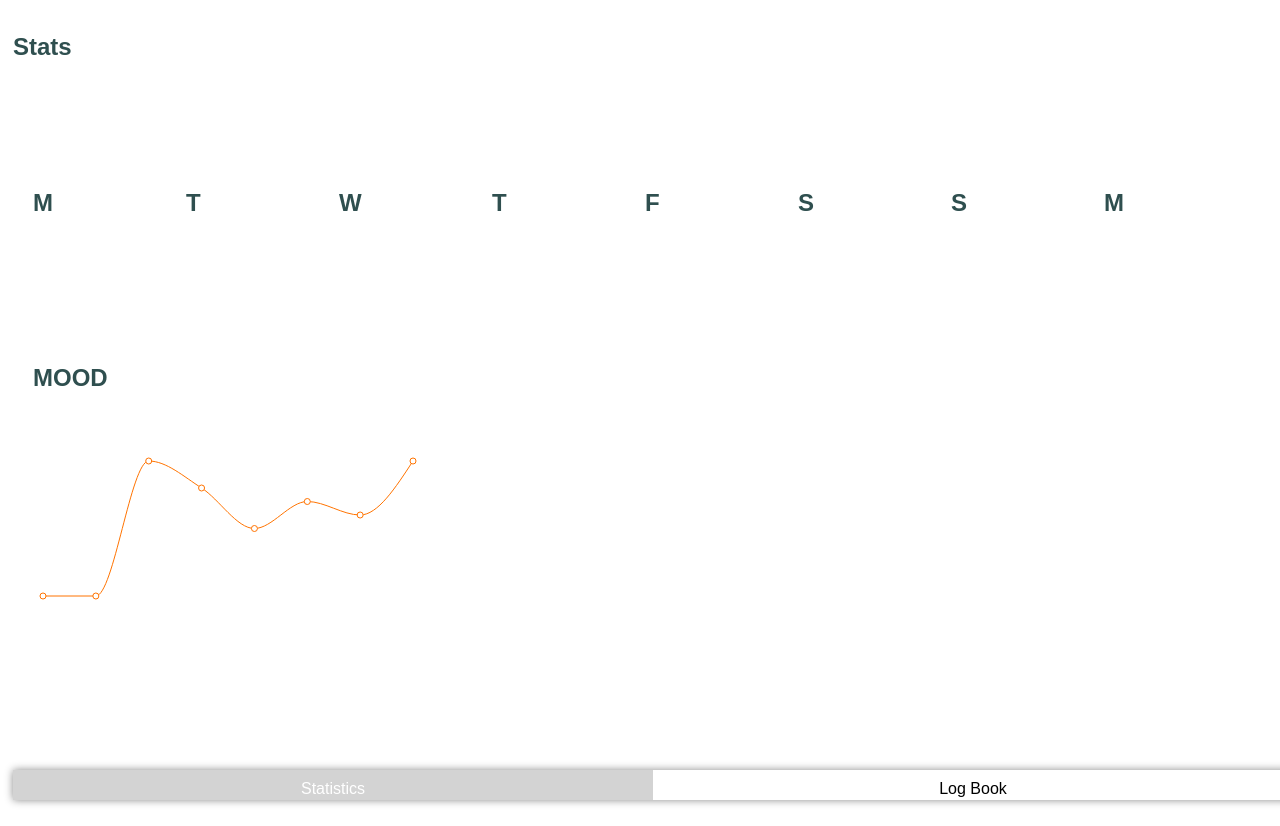
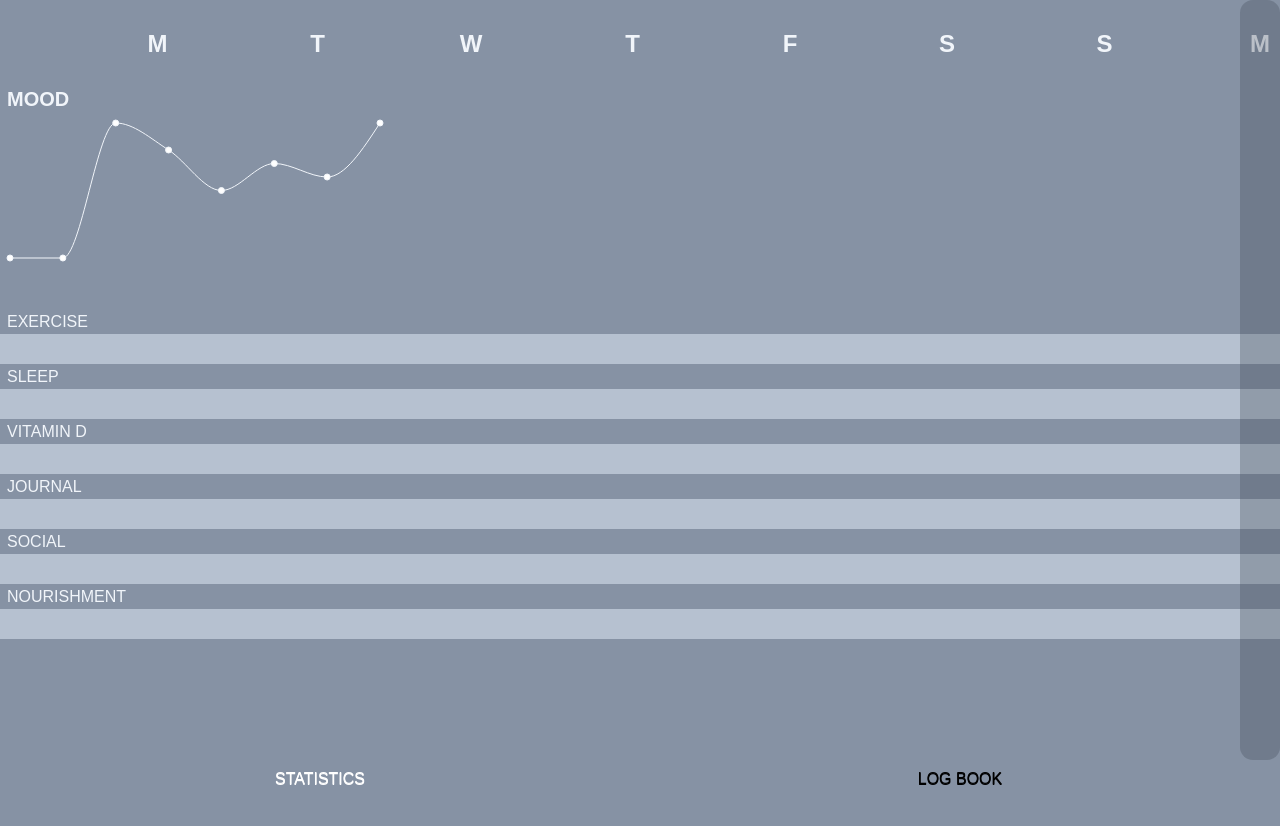
Before and after one commit to sophiewupperman/soul-ution-app, a React (Create React App) app: page / in a window 1280 px wide. After the commit the page ends 800 px from the top, so only its background shows below. Built offline with nearby package versions, Linux system fonts and the light colour scheme.

Commit message:
add styling

```diff
--- a/src/app/App.js
+++ b/src/app/App.js
@@ -9,7 +9,6 @@ import { getFromLocal } from '../services'
 
 const Grid = styled.div`
   display: grid;
-  height: 100vh;
 `
 
 export default function App() {
--- a/src/app/Navigation.js
+++ b/src/app/Navigation.js
@@ -5,27 +5,21 @@ import styled from 'styled-components'
 const Wrapper = styled.nav`
   display: grid;
   grid-template-columns: 1fr 1fr;
-  height: 30px;
-  background: plum;
-  color: white;
-  box-shadow: 0 0 8px #0007;
-  overflow: hidden;
   position: fixed;
-  bottom: 0;
+  bottom: 0px;
   width: 100%;
 `
 
 const StyledLink = styled(NavLink)`
-  height: 30px;
+  height: 45px;
   text-align: center;
-  padding: 10px;
+  padding: 15px;
   align-items: center;
-  background: white;
   color: black;
   text-decoration: none;
+  text-shadow: 0px 0.5px 0.5px;
 
   &.active {
-    background: lightgray;
     color: white;
   }
 `
@@ -34,9 +28,9 @@ export default function Navigation() {
   return (
     <Wrapper>
       <StyledLink exact to="/">
-        Statistics
+        STATISTICS
       </StyledLink>
-      <StyledLink to="/form">Log Book</StyledLink>
+      <StyledLink to="/form">LOG BOOK</StyledLink>
     </Wrapper>
   )
 }
--- a/src/form/Form.js
+++ b/src/form/Form.js
@@ -7,9 +7,16 @@ import { setToLocal } from '../services'
 const StyledForm = styled.div`
   display: grid;
   justify-items: center;
+  gap: 10px;
+  padding: 20px;
 `
 
-export default function Form({ habits, toggleHabbitChosen, mood, handleMoodChange }) {
+export default function Form({
+  habits,
+  toggleHabbitChosen,
+  mood,
+  handleMoodChange,
+}) {
   useEffect(() => {
     setToLocal('habits', habits)
   })
@@ -20,7 +27,7 @@ export default function Form({ habits, toggleHabbitChosen, mood, handleMoodChang
 
   return (
     <StyledForm>
-      <h2>SOUL OUTION</h2>
+      <h1>SOUL OUTION</h1>
       <MoodSlider handleMoodChange={handleMoodChange} mood={mood} />
       <p>Maintained your habits?</p>
       {habits.map((habit, index) => (
@@ -31,6 +38,7 @@ export default function Form({ habits, toggleHabbitChosen, mood, handleMoodChang
           key={habit.name}
           isChosen={habit.isChosen}
         />
+
       ))}
     </StyledForm>
   )
--- a/src/misc/GlobalStyles.js
+++ b/src/misc/GlobalStyles.js
@@ -1,4 +1,5 @@
 import { createGlobalStyle } from 'styled-components'
+import styled from 'styled-components'
 
 export default createGlobalStyle`
   * {
@@ -6,9 +7,14 @@ export default createGlobalStyle`
   }
 
   body {
-    padding: 5px;
     font-family: sans-serif;
-    color: darkslategray;
-    background: white;
+    color: #f1f5fa;
+    margin: 0px;
+    background: #8692A4;
+      }
+
+  h2 {
+    margin: 0;
+    font-size: 20px;
   }
 `
--- a/src/stats/Calendar.js
+++ b/src/stats/Calendar.js
@@ -4,12 +4,26 @@ import styled from 'styled-components'
 const StyledCalendar = styled.section`
   display: grid;
   grid-template-columns: 1fr 1fr 1fr 1fr 1fr 1fr 1fr 1fr;
-  gap: 10px;
-  padding: 20px;
+  place-items: end;
+  text-align: center;
+  padding: 10px;
+  right: 10px;
+`
+
+const StyledCurrentDate = styled.div`
+  display: grid;
+  width: 40px;
+  height: 95vh;
+  background: rgba(62, 69, 85, 0.3);
+  border-radius: 13px;
+  position: absolute;
+  right: 0px;
 `
 
 export default function Calendar() {
   return (
+    <div>
+      <StyledCurrentDate />
       <StyledCalendar>
         <h1>M</h1>
         <h1>T</h1>
@@ -20,5 +34,6 @@ export default function Calendar() {
         <h1>S</h1>
         <h1>M</h1>
       </StyledCalendar>
+    </div>
   )
 }
--- a/src/stats/HabitStreaks.js
+++ b/src/stats/HabitStreaks.js
@@ -3,33 +3,48 @@ import styled from 'styled-components'
 
 const StyledHabitStreaks = styled.section`
   display: grid;
-  gap: 10px;
-  padding: 20px;
+  position: absolute;
+  right: 5px;
+  top: 334px;
+  z-index: 2;
 `
 const StyledHabitStreak = styled.div`
+  background: ${props => (props.active ? '#5e6a7e' : 'none')};
+  margin-bottom: 25px;
+  min-width: 30px;
+  min-height: 30px;
+  border-radius: 20px;
+`
+
+const StyledHabitBar = styled.div`
+  margin-bottom: 3.5px;
+  margin-top: 3.5px;
   background: #b6c1d0;
-  width: 30px;
+  width: 100vw;
   height: 30px;
-  border-radius: 50%;
-  display: ${props => (props.active ? 'block' : 'none')};
+`
+const StyledHabitLabel = styled.label`
+  position: sticky;
+  left: 7px;
 `
 
 export default function HabitStreak({ habits }) {
-  // const [habits, setHabits] = useState(getFromLocal('habits') || [])
-
-  // const addHabitStreak = index => {
-  //   // const newHabits = [...habits]
-  //   // newHabits[index].isChosen = !habits[index].isChosen
-  //   // setHabits(newHabits)
-
-  //   // console.log(habits)
-  //   // Save in LocalStorage - array in local storage packen -> im anderen view die daten aus dem localstorage ziehen
-  // }
-
   return (
-    <StyledHabitStreaks>
-      {habits.map((habit, index) => {
-        if (habit.isChosen) {
+    <div>
+      <StyledHabitLabel forhtml="exercise">EXERCISE</StyledHabitLabel>
+      <StyledHabitBar name="exercise" />
+      <StyledHabitLabel forhtml="sleep">SLEEP</StyledHabitLabel>
+      <StyledHabitBar name="sleep" />
+      <StyledHabitLabel forhtml="vitamind">VITAMIN D</StyledHabitLabel>
+      <StyledHabitBar name="vitamind" />
+      <StyledHabitLabel forhtml="journal">JOURNAL</StyledHabitLabel>
+      <StyledHabitBar name="journal" />
+      <StyledHabitLabel forhtml="social">SOCIAL</StyledHabitLabel>
+      <StyledHabitBar name="social" />
+      <StyledHabitLabel forhtml="nourishment">NOURISHMENT</StyledHabitLabel>
+      <StyledHabitBar name="nourishment" />
+      <StyledHabitStreaks>
+        {habits.map((habit, index) => {
           return (
             <StyledHabitStreak
               active={habit.isChosen}
@@ -38,12 +53,25 @@ export default function HabitStreak({ habits }) {
               key={index}
             />
           )
-        } else {
-          return <div />
-        }
-      })}
-    </StyledHabitStreaks>
+        })}
+      </StyledHabitStreaks>
+    </div>
   )
 }
 
-//<StyledHabitStreak active="getFromLocal('habit')" />
+/*<StyledHabitStreaks>
+{habits.map((habit, index) => {
+  if (habit.isChosen) {
+    return (
+      <StyledHabitStreak
+        active={habit.isChosen}
+        value={habit}
+        index={index}
+        key={index}
+      />
+    )
+  } else {
+    return <div />
+  }
+})}
+</StyledHabitStreaks>*/
--- a/src/stats/MoodStat.js
+++ b/src/stats/MoodStat.js
@@ -4,8 +4,15 @@ import { LineChart, Line } from 'recharts'
 
 const StyledMoodStat = styled.section`
   display: grid;
-  gap: 10px;
-  padding: 20px;
+`
+const StyledTitle = styled.h2`
+  position: absolute;
+  left: 7px;
+`
+const StyledLineChart = styled.div`
+  position: relative;
+  margin-top: 30px;
+  margin-bottom: 50px;
 `
 
 export default function MoodStat({ mood }) {
@@ -38,15 +45,17 @@ export default function MoodStat({ mood }) {
 
   return (
     <StyledMoodStat>
-      <h2>MOOD</h2>
+      <StyledTitle>MOOD</StyledTitle>
+      <StyledLineChart>
         <LineChart
           width={400}
           height={145}
           data={data}
           margin={{ top: 5, right: 20, left: 10, bottom: 5 }}
         >
-        <Line type="monotone" dataKey="mood" stroke="#ff7300" yAxisId={0} />
+          <Line type="monotone" dataKey="mood" stroke="#F1F5FA" yAxisId={0} />
         </LineChart>
+      </StyledLineChart>
     </StyledMoodStat>
   )
 }
--- a/src/stats/Stats.js
+++ b/src/stats/Stats.js
@@ -6,7 +6,6 @@ import Calendar from './Calendar'
 export default function Stats({ habits, mood }) {
   return (
     <>
-      <h2>Stats</h2>
       <Calendar />
       <MoodStat mood={mood} />
       <HabitStreak habits={habits} />
```
Lines whose indentation alone changed are shown as unchanged.
